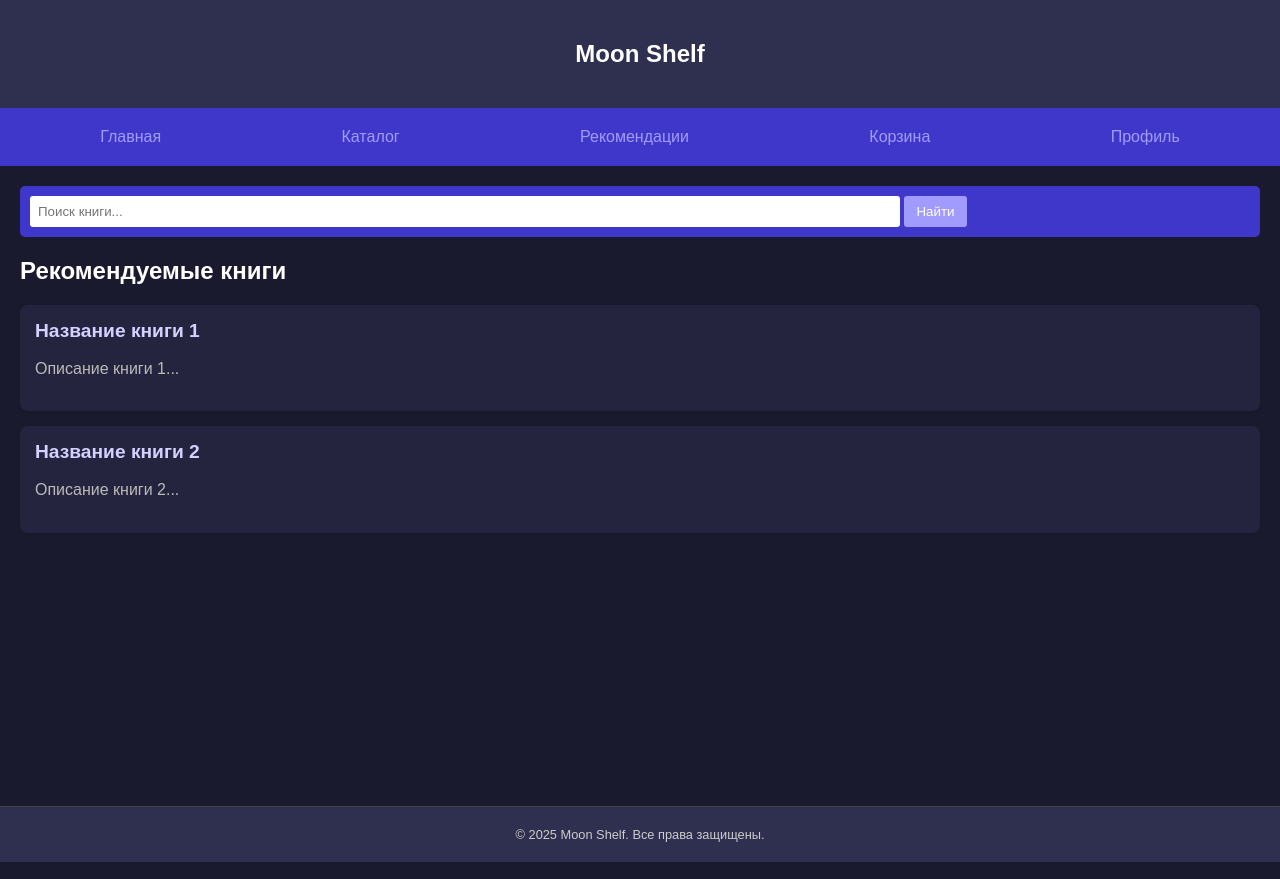
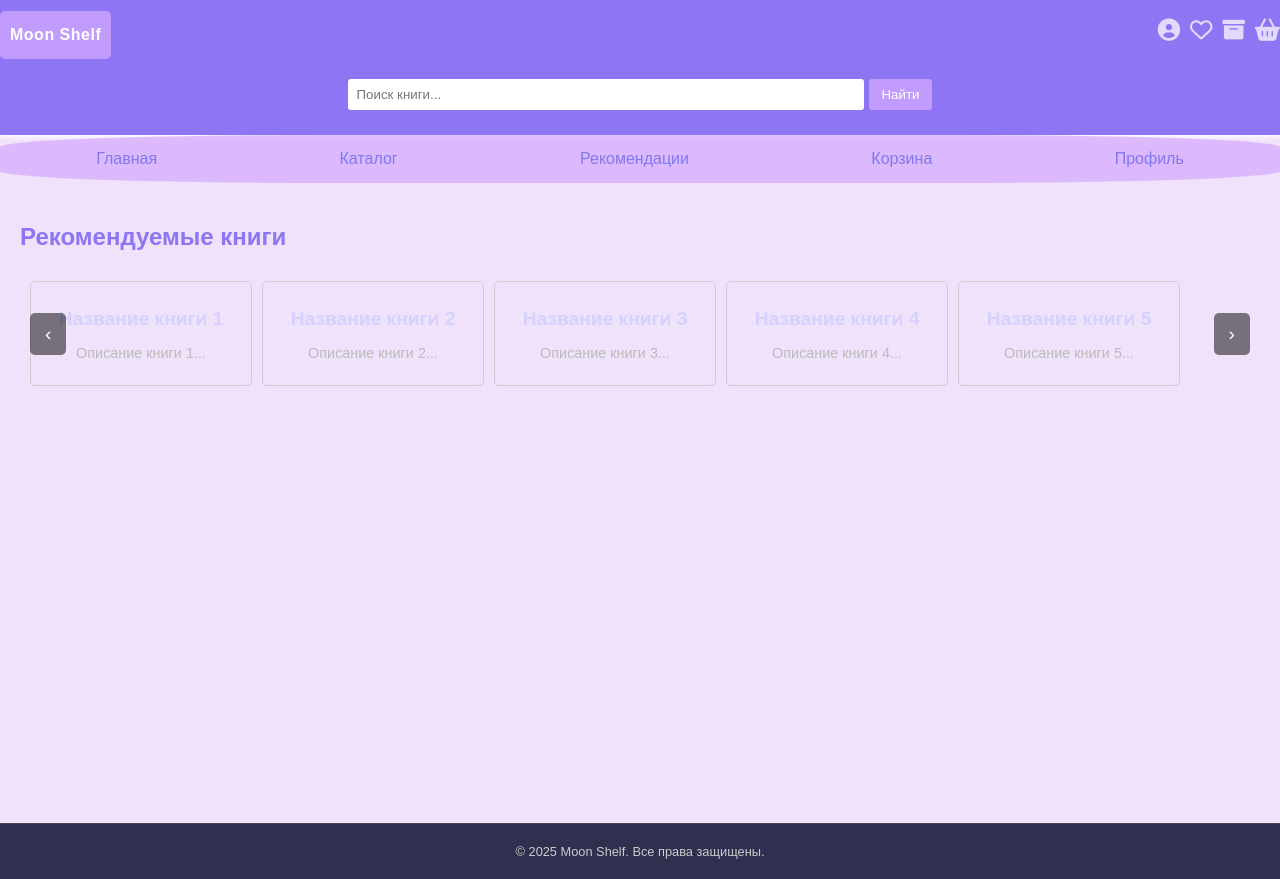
Before and after one commit to Shiiniiigamii/Moon_shelve, a Django app: page / in a window 1280 px wide. Run offline with Django 5.2, Linux system fonts and the light colour scheme.

Commit message:
Сделан начальный прототип основного шаблона и прокрутка книг

```diff
--- a/Moon_Shelf/Moon_Shelf/settings.py
+++ b/Moon_Shelf/Moon_Shelf/settings.py
@@ -126,5 +126,5 @@ STATIC_URL = 'static/'
 DEFAULT_AUTO_FIELD = 'django.db.models.BigAutoField'
 
 STATICFILES_DIRS = [
-    BASE_DIR / 'static',
+    os.path.join(BASE_DIR, 'shop', 'static'),
 ]
--- a/Moon_Shelf/shop/static/shop/css/main.css
+++ b/Moon_Shelf/shop/static/shop/css/main.css
@@ -3,12 +3,12 @@ body {
     font-family: Arial, sans-serif;
     margin: 0;
     padding: 0;
-    background-color: #1a1a2e; /* Темно-фиолетовый фон (ночное небо) */
+    background-color: #EFE2FA; /* Темно-фиолетовый фон (ночное небо) */
     color: #fff; /* Белый текст */
 }
 
 a {
-    color: #a29bfe; /* Светло-фиолетовый цвет ссылок */
+    color: #8078f0; /* Светло-фиолетовый цвет ссылок */
     text-decoration: none;
 }
 
@@ -18,24 +18,82 @@ a:hover {
 
 /* Шапка сайта (Header) */
 header {
-    background-color: #2f2f4f; /* Более светлый фиолетовый для шапки */
-    padding: 20px;
-    text-align: center;
-    box-shadow: 0 2px 5px rgba(0, 0, 0, 0.2); /* Тень */
+    background-color:#6144f1b0;
+    box-shadow: 0 2px 5px rgb(255, 255, 255); /* Тень */
+    display: flex;
+    flex-direction: column; /* Вертикальный макет для header */
+    align-items: stretch; /* Растягиваем элементы по ширине */
+}
+
+.header-top {
+    display: flex; /* Flex для названия и иконок */
+    justify-content: space-between; /* Название слева, иконки справа */
+    align-items: center; /* Выравнивание по вертикали */
+    margin-bottom: 10px; /* Отступ между верхним рядом и строкой поиска */
 }
 
 header h1 {
-    margin: 0;
-    font-size: 2em;
-    letter-spacing: 2px;
+    margin: 10;
+    font-size: 1em;
+    letter-spacing: 0.5px;
+    display: flex;
+    flex-direction: column;
+    background-color: #d7abffbb;
+    padding: 15px 10px;
+    border-radius: 5px;
+}
+
+/* Поиск */
+.search-bar {
+    margin-bottom: 25px;
+    display: flex; /* Flex для строки поиска */
+    justify-content: center; /* Выравниваем форму по центру */
+}
+.search-bar form {
+    width: 100%; /* Чтобы форма занимала всю ширину search-bar */
+    display: flex;
+    justify-content: center;
+}
+.search-bar input[type="text"] {
+    padding: 8px;
+    border: none;
+    border-radius: 3px;
+    width: 70%; /* Изменяем ширину поля ввода */
+    max-width: 500px; /*  максимальную ширину для поля ввода  */
+    height: max-content;
+}
+.search-bar button[type="submit"] {
+    padding: 8px 12px;
+    background-color: #d7abffbb;
+    color: white;
+    border: none;
+    border-radius: 3px;
+    cursor: pointer;
+    margin-left: 5px; /* Расстояние между полем ввода и кнопкой */
+}
+
+/* Общий стиль для контейнера иконки и текста */
+.icon-container {
+    display: flex;       /* Используем flexbox для выравнивания */
+    align-items: right; /* Выравниваем элементы по вертикали */
+    margin-bottom: 10px;   /* Добавляем небольшой отступ снизу */
+
+}
+
+.icon-container span {
+    color: #ffffffbb; /* Светло-фиолетовый цвет */
+    font-size: 1.4em; /* Увеличенный размер */
+    margin-left: 10px; /* Добавил больший отступ между иконками */
 }
 
 /* Навигация (Navigation) */
 nav {
-    background-color: #3f37c9; /* Яркий фиолетовый для навигации */
-    padding: 10px;
+    background-color: #d7abffbb; /* Яркий фиолетовый для навигации */
+    padding: 5px;
     display: flex;
     justify-content: space-around; /* Равномерное распределение пунктов меню */
+    border-radius: 25%;
+
 }
 
 nav a {
@@ -45,7 +103,7 @@ nav a {
 }
 
 nav a:hover {
-    background-color: #5a54c9; /* Более темный фиолетовый при наведении */
+    background-color: #e989e983; /* Более темный фиолетовый при наведении */
     text-decoration: none;
 }
 
@@ -67,42 +125,66 @@ footer {
 
 /* Стили для блоков с книгами (пример) */
 .book-item {
-    background-color: #24243e; /* Темный фиолетовый для элементов */
-    border-radius: 8px;
-    padding: 15px;
-    margin-bottom: 15px;
-    box-shadow: 0 1px 3px rgba(0, 0, 0, 0.1);
+    flex: 0 0 auto;
+    width: 200px;
+    margin-right: 10px;
+    padding: 10px;
+    border: 1px solid #ccc;
+    border-radius: 5px;
+    text-align: center;
 }
 
+.book-container {
+    display: flex;
+    overflow-x: hidden; /*  Убираем полосу прокрутки */
+    padding: 10px;
+    scroll-behavior: smooth; /*  плавная прокрутка */
+}
 .book-item h2 {
-    margin-top: 0;
     font-size: 1.2em;
+    margin-bottom: 5px;
     color: #d4d0ff; /* Очень светлый фиолетовый для заголовков книг */
+}
+
+.theme{
+    color: #6144f1b0;
+    text-align: left;
+    margin-bottom: 20px;
 }
 
 .book-item p {
     color: #bbb;
-    line-height: 1.4;
+    font-size: 0.9em;
 }
 
-/* Поиск */
-.search-bar {
-    padding: 10px;
-    background-color: #3f37c9;
-    border-radius: 5px;
-    margin-bottom: 20px;
+.book-slider {
+    position: relative; /*  позиционирование для кнопок */
+    margin-bottom: 20px;   /*  Отступ снизу всего слайдера */
 }
-.search-bar input[type="text"] {
-    padding: 8px;
-    border: none;
-    border-radius: 3px;
-    width: 70%;
+.book-item h2 {
+    font-size: 1.2em;
+    margin-bottom: 5px;
 }
-.search-bar button[type="submit"] {
-    padding: 8px 12px;
-    background-color: #a29bfe;
+/*  Кнопки слайдера */
+.slider-button {
+    position: absolute;
+    top: 50%;
+    transform: translateY(-50%);
+    background-color: rgba(0, 0, 0, 0.5);
     color: white;
     border: none;
-    border-radius: 3px;
+    padding: 10px 15px;
+    border-radius: 5px;
     cursor: pointer;
+    z-index: 10;
+    font-size: 1.2em;
 }
+.slider-button--left {
+    left: 10px;              /*  позиция слева */
+}
+.slider-button--right {
+    right: 10px;             /*  позиция справа */
+}
+.slider-button:hover {
+    background-color: rgba(0, 0, 0, 0.8); /*  затемняем фон */
+}
--- /dev/null
+++ b/Moon_Shelf/shop/static/shop/js/scroll.js
@@ -0,0 +1,9 @@
+function scrollBooks(direction) {
+    const container = document.querySelector('.book-container');
+    const scrollAmount = container.offsetWidth;
+
+    container.scrollBy({
+        left: direction * scrollAmount,
+        behavior: 'smooth'
+    });
+}
--- a/Moon_Shelf/shop/templates/shop/books.html
+++ b/Moon_Shelf/shop/templates/shop/books.html
@@ -1,7 +1,12 @@
 {% extends 'shop/main_template.html' %}
 
 {% block content %}
-    <h2>Рекомендуемые книги</h2>
+    {% load static %}
+    <script src="{% static 'shop/js/scroll.js' %}"></script>
+    <h2 class="theme">Рекомендуемые книги</h2>
+    <div class="book-slider">
+        <button class="slider-button slider-button--left" onclick="scrollBooks(-1)">&#8249;</button>  <!-- Кнопка "влево" -->
+        <div class="book-container">
             <div class="book-item">
                 <h2>Название книги 1</h2>
                 <p>Описание книги 1...</p>
@@ -10,4 +15,20 @@
                 <h2>Название книги 2</h2>
                 <p>Описание книги 2...</p>
             </div>
+            <!-- Добавьте больше элементов .book-item здесь -->
+            <div class="book-item">
+                <h2>Название книги 3</h2>
+                <p>Описание книги 3...</p>
+            </div>
+            <div class="book-item">
+                <h2>Название книги 4</h2>
+                <p>Описание книги 4...</p>
+            </div>
+            <div class="book-item">
+                <h2>Название книги 5</h2>
+                <p>Описание книги 5...</p>
+            </div>
+        </div>
+        <button class="slider-button slider-button--right" onclick="scrollBooks(1)">&#8250;</button> <!-- Кнопка "вправо" -->
+    </div>
 {% endblock %}
--- a/Moon_Shelf/shop/templates/shop/main_template.html
+++ b/Moon_Shelf/shop/templates/shop/main_template.html
@@ -5,11 +5,28 @@
     <meta charset="UTF-8">
     <meta name="viewport" content="width=device-width, initial-scale=1.0">
     <title>{% block title %}Moon Shelf - Книжный интернет-магазин{% endblock %}</title>
-    <link rel="stylesheet" href="{% static 'shop/css/main.css' %}">  <!-- Подключаем main.css -->
+    <link rel="stylesheet" href="{% static 'shop/css/main.css' %}">
+    <link rel="stylesheet" href="https://cdnjs.cloudflare.com/ajax/libs/font-awesome/6.0.0/css/all.min.css" integrity="SHA512-9usAa10IRO0HhonpyAIVpjrylPvoDwiPUiKdWk5t3PyolY1cOd4DSE0Ga+ri4AuTroPR5aQvXU9xC6qOPnzFeg==" crossorigin="anonymous" referrerpolicy="no-referrer" />
 </head>
 <body>
     <header>
-        <h2>Moon Shelf</h2>
+        <div class="header-top">
+            <h1>Moon Shelf</h1>
+
+            <div class="icon-container">
+                <span class = "fas fa-user-circle"></span>  <!-- личный кабинет -->
+                <span class = "far fa-heart"></span> <!-- Список желаний  -->
+                <span class = "fas fa-archive"></span> <!-- История покупок  -->
+                <span class = "fas fa-shopping-basket"></span> <!-- Корзина  -->
+            </div>
+        </div>
+        <div class="search-bar">
+            <form action="/search/" method="get">
+              <input type="text" name="q" placeholder="Поиск книги...">
+              <button type="submit">Найти</button>
+            </form>
+        </div>
+
     </header>
 
     <nav>
@@ -21,12 +38,7 @@
     </nav>
 
     <main>
-        <div class="search-bar">
-          <form action="/search/" method="get">
-            <input type="text" name="q" placeholder="Поиск книги...">
-            <button type="submit">Найти</button>
-          </form>
-        </div>
+
         {% block content %}
         {% endblock %}
     </main>
```
Lines whose indentation alone changed are shown as unchanged.
